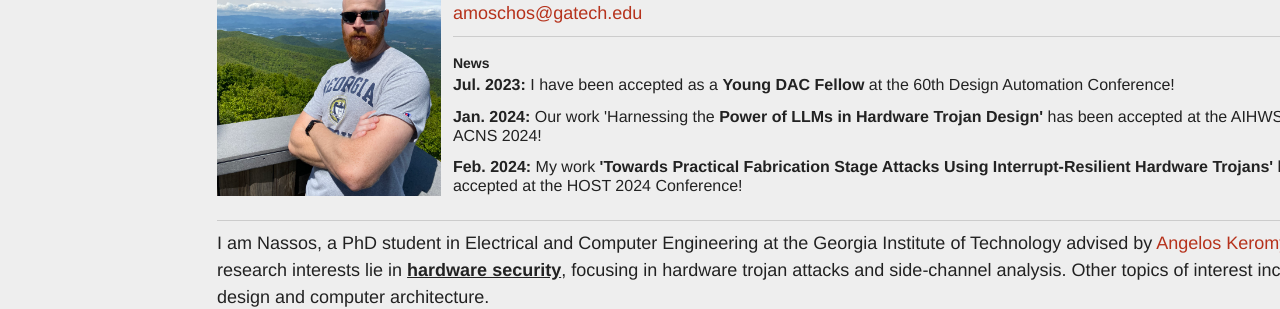
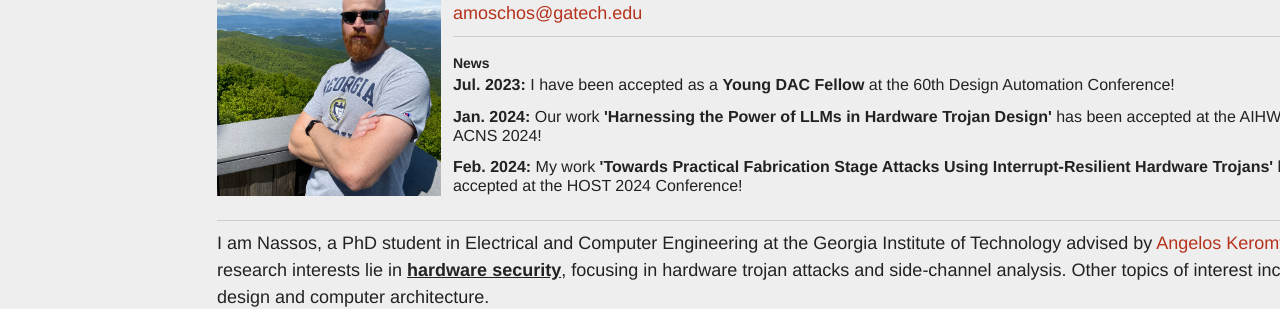
Before and after one commit to 0ena/0ena.github.io, a Jekyll site: the page built from index.md, in a window 1280 px wide. Shown: the part 204-513 px from the top of the page. Built offline with Jekyll 4.4.1, drawn with Linux system fonts in a browser that asks for light colours; nearby versions of some CDN libraries; library files that are not in the unit come from our copies; part of the change alters nothing that is shown.

Commit message:
Update news.yml

```diff
--- a/_data/news.yml
+++ b/_data/news.yml
@@ -1,6 +1,6 @@
 - date: "Jul. 2023"
   event: "I have been accepted as a <b>Young DAC Fellow</b> at the 60th Design Automation Conference!"
 - date: "Jan. 2024"
-  event: "Our work 'Harnessing the <b>Power of LLMs in Hardware Trojan Design'</b> has been accepted at the AIHWS Workshop of ACNS 2024!"
+  event: "Our work <b>'Harnessing the Power of LLMs in Hardware Trojan Design'</b> has been accepted at the AIHWS Workshop of ACNS 2024!"
 - date: "Feb. 2024"
   event: "My work <b>'Towards Practical Fabrication Stage Attacks Using Interrupt-Resilient Hardware Trojans'</b> has been accepted at the HOST 2024 Conference!"
```
